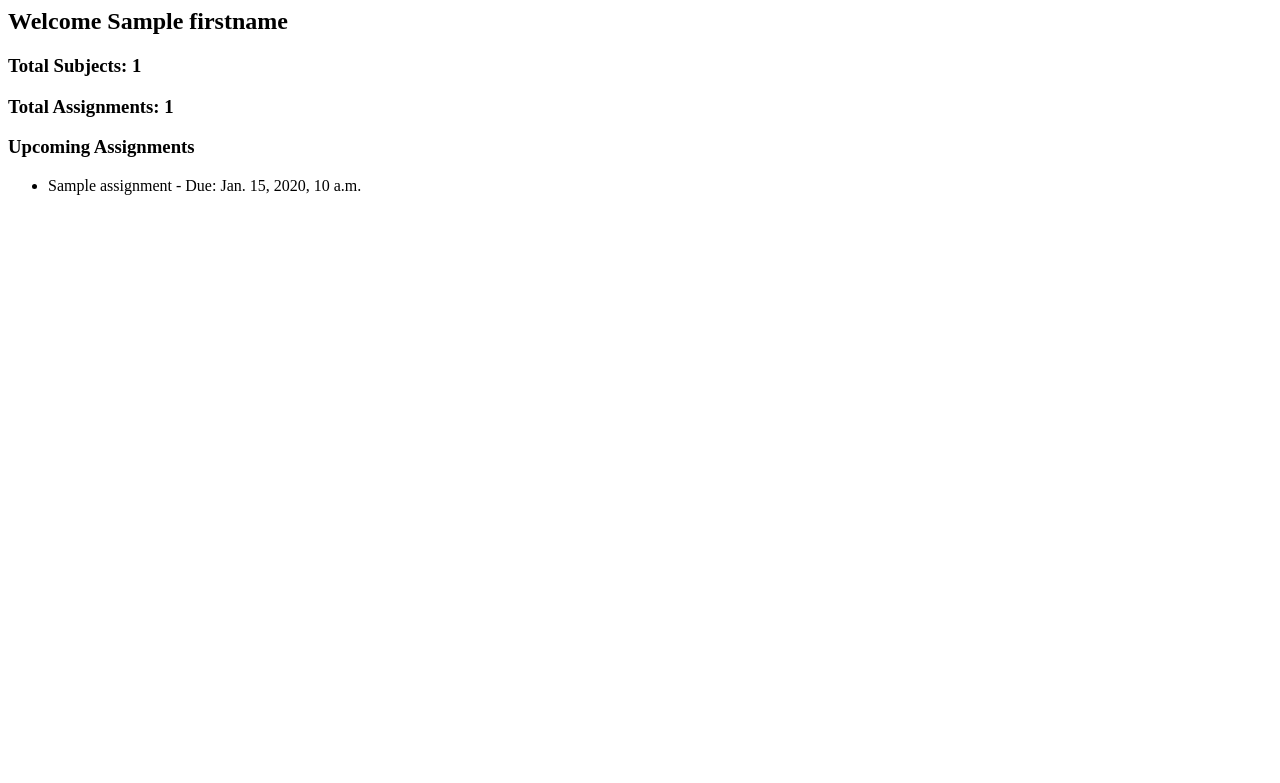
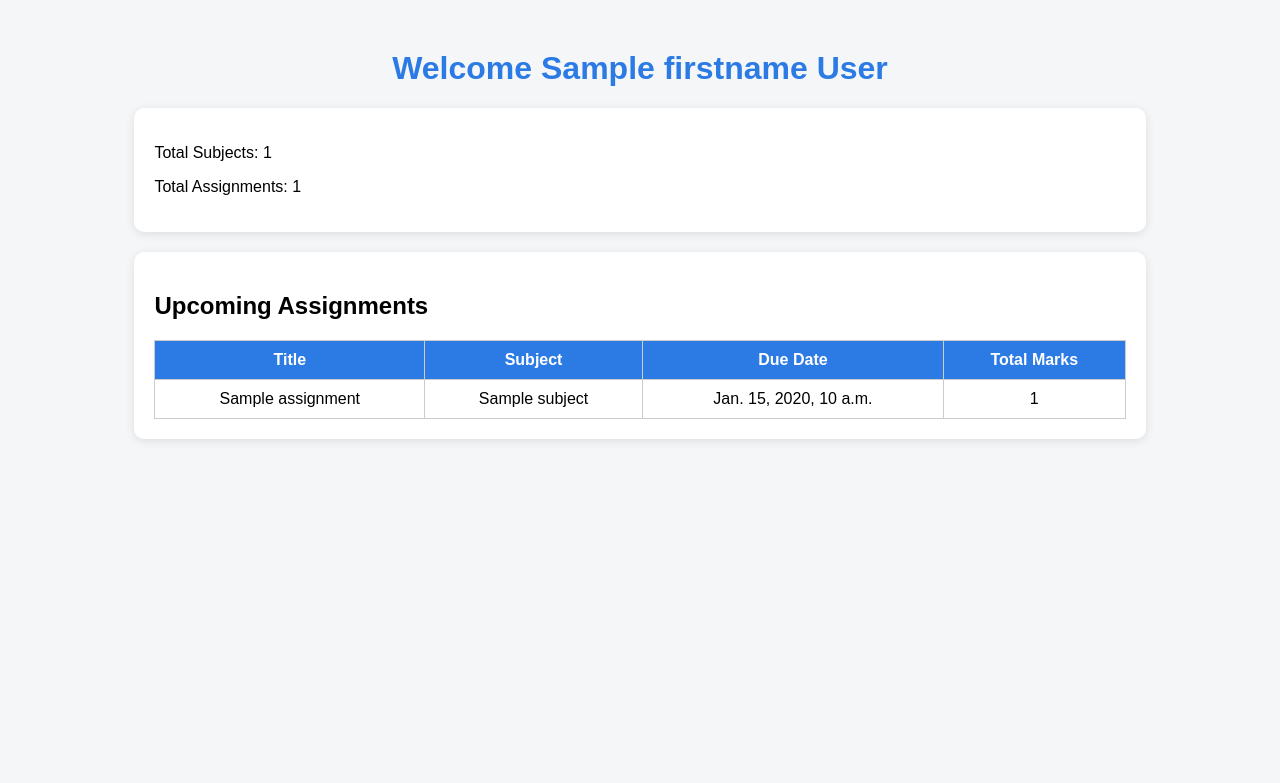
Before and after one commit to krishaladangol/College_ERP, a Django app: template Student/templates/student_dashboard.html in a window 1280 px wide. Shown: the top 783 px of the page. Run offline with Django 3.2, Linux system fonts and the light colour scheme; the template is opened without the code that fills it: most values are stand-ins (such as "Sample title", 1, 10 or a date in 2020).

Commit message:
student dashboard with assignment and total subjects

```diff
--- a/Management/settings.py
+++ b/Management/settings.py
@@ -34,6 +34,7 @@ INSTALLED_APPS = [
     'Admin',
     'Account',
     'Teacher',
+    'Student',
     'django.contrib.admin',
     'django.contrib.auth',
     'django.contrib.contenttypes',
--- a/Student/templates/student_dashboard.html
+++ b/Student/templates/student_dashboard.html
@@ -1,18 +1,54 @@
-<h2>Welcome {{ student.Firstname }}</h2>
+<!DOCTYPE html>
+<html lang="en">
+<head>
+    <meta charset="UTF-8">
+    <title>{{ student.Firstname }}'s Dashboard</title>
+    <style>
+        body { font-family: Arial, sans-serif; background-color: #f4f6f8; }
+        .container { width: 80%; margin: 50px auto; }
+        h1 { text-align: center; color: #2c7be5; }
+        .card { background: #fff; padding: 20px; border-radius: 10px; margin-bottom: 20px; box-shadow: 0 2px 10px rgba(0,0,0,0.1); }
+        table { width: 100%; border-collapse: collapse; }
+        th, td { border: 1px solid #ccc; padding: 10px; text-align: center; }
+        th { background: #2c7be5; color: white; }
+    </style>
+</head>
+<body>
+    <div class="container">
+        <h1>Welcome {{ student.Firstname }} {{ student.Lastname }}</h1>
 
-<div>
-    <h3>Total Subjects: {{ total_subjects }}</h3>
-    <h3>Total Assignments: {{ total_assignments }}</h3>
-</div>
+        <div class="card">
+            <p>Total Subjects: {{ total_subjects }}</p>
+            <p>Total Assignments: {{ total_assignments }}</p>
+        </div>
 
-<h3>Upcoming Assignments</h3>
-
-<ul>
-    {% for assignment in assignments %}
-        <li>
-            {{ assignment.title }} - Due: {{ assignment.due_date }}
-        </li>
-    {% empty %}
-        <li>No assignments available</li>
-    {% endfor %}
-</ul>
+        <div class="card">
+            <h2>Upcoming Assignments</h2>
+            <table>
+                <thead>
+                    <tr>
+                        <th>Title</th>
+                        <th>Subject</th>
+                        <th>Due Date</th>
+                        <th>Total Marks</th>
+                    </tr>
+                </thead>
+                <tbody>
+                    {% for assignment in assignments %}
+                    <tr>
+                        <td>{{ assignment.title }}</td>
+                        <td>{{ assignment.subject.subject_name }}</td>
+                        <td>{{ assignment.due_date }}</td>
+                        <td>{{ assignment.total_marks }}</td>
+                    </tr>
+                    {% empty %}
+                    <tr>
+                        <td colspan="4">No assignments found</td>
+                    </tr>
+                    {% endfor %}
+                </tbody>
+            </table>
+        </div>
+    </div>
+</body>
+</html>
--- a/Student/urls.py
+++ b/Student/urls.py
@@ -1,5 +1,5 @@
 from django.urls import path
 from . import views
 urlpatterns = [
-    path('student_dashboard',views.student_dashboard,name="student-dashboard"),
+    path('student_dashboard/',views.student_dashboard,name="student-dashboard"),
 ]
--- a/Student/views.py
+++ b/Student/views.py
@@ -11,7 +11,7 @@ def student_dashboard(request):
     subjects = Subject.objects.filter(assigned_class=student.Grade)
 
     # Get assignments for those subjects
-    assignments = Assignment.objects.filter(subjects=subjects)
+    assignments = Assignment.objects.filter(subject__assigned_class=student.Grade)
 
     context = {
         "student": student,
```
Also changed, not shown: db.sqlite3.
